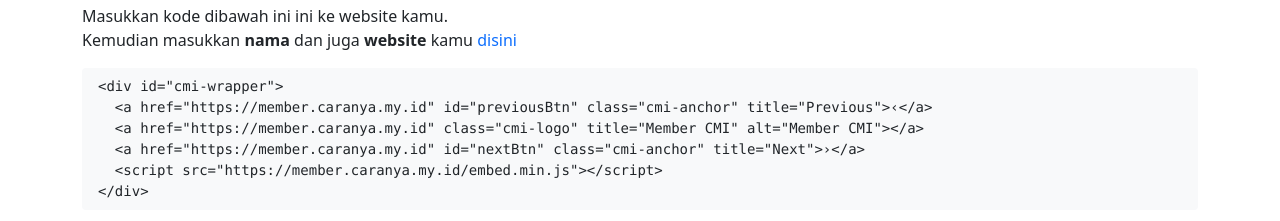
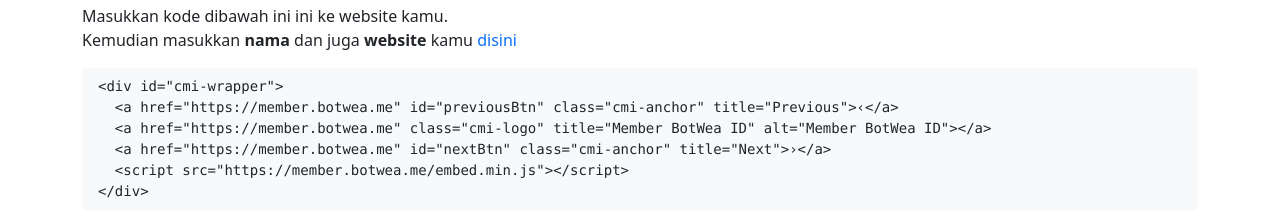
Before and after one commit to botwea-ID/member-ID, a plain HTML site: page index.html in a window 1280 px wide. Shown: the part 315-536 px from the top of the page. Drawn offline with nearby package versions, Linux system fonts and the light colour scheme; no server answers; a script that the page names is missing.

Commit message:
Update index.html

```diff
--- a/index.html
+++ b/index.html
@@ -59,10 +59,10 @@
                 <div class="col-sm">
                     <pre class="px-3 py-2 rounded bg-light">
 &lt;div id="cmi-wrapper"&gt;
-  &lt;a href="https://member.caranya.my.id" id="previousBtn" class="cmi-anchor" title="Previous"&gt;‹&lt;/a&gt;
-  &lt;a href="https://member.caranya.my.id" class="cmi-logo" title="Member CMI" alt="Member CMI"&gt;&lt;/a&gt;
-  &lt;a href="https://member.caranya.my.id" id="nextBtn" class="cmi-anchor" title="Next"&gt;›&lt;/a&gt;
-  &lt;script src="https://member.caranya.my.id/embed.min.js"&gt;&lt;/script&gt;
+  &lt;a href="https://member.botwea.me" id="previousBtn" class="cmi-anchor" title="Previous"&gt;‹&lt;/a&gt;
+  &lt;a href="https://member.botwea.me" class="cmi-logo" title="Member BotWea ID" alt="Member BotWea ID"&gt;&lt;/a&gt;
+  &lt;a href="https://member.botwea.me" id="nextBtn" class="cmi-anchor" title="Next"&gt;›&lt;/a&gt;
+  &lt;script src="https://member.botwea.me/embed.min.js"&gt;&lt;/script&gt;
 &lt;/div&gt;</pre>
                 </div>
             </div>
```
